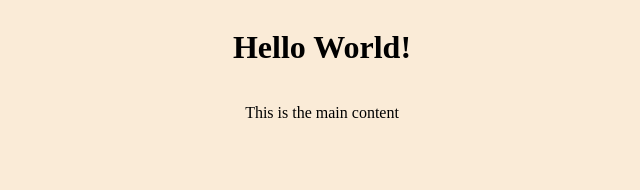
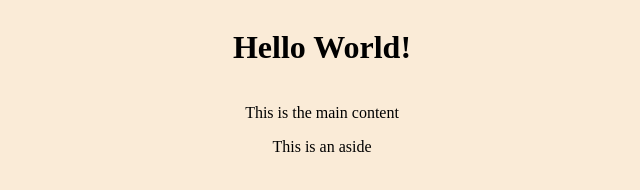
Before and after one commit to sarahosterhed/workflow-git, a plain HTML site: page index.html in a window 1280 px wide. Shown: the whole page, without its empty margins (318-958 px from the left). Drawn offline with Linux system fonts and the light colour scheme.

Commit message:
Added aside

```diff
--- a/index.html
+++ b/index.html
@@ -15,6 +15,7 @@
     <main>
         <p>This is the main content</p>
     </main>
+    <aside>This is an aside</aside>
 </body>
 
 </html>
```
